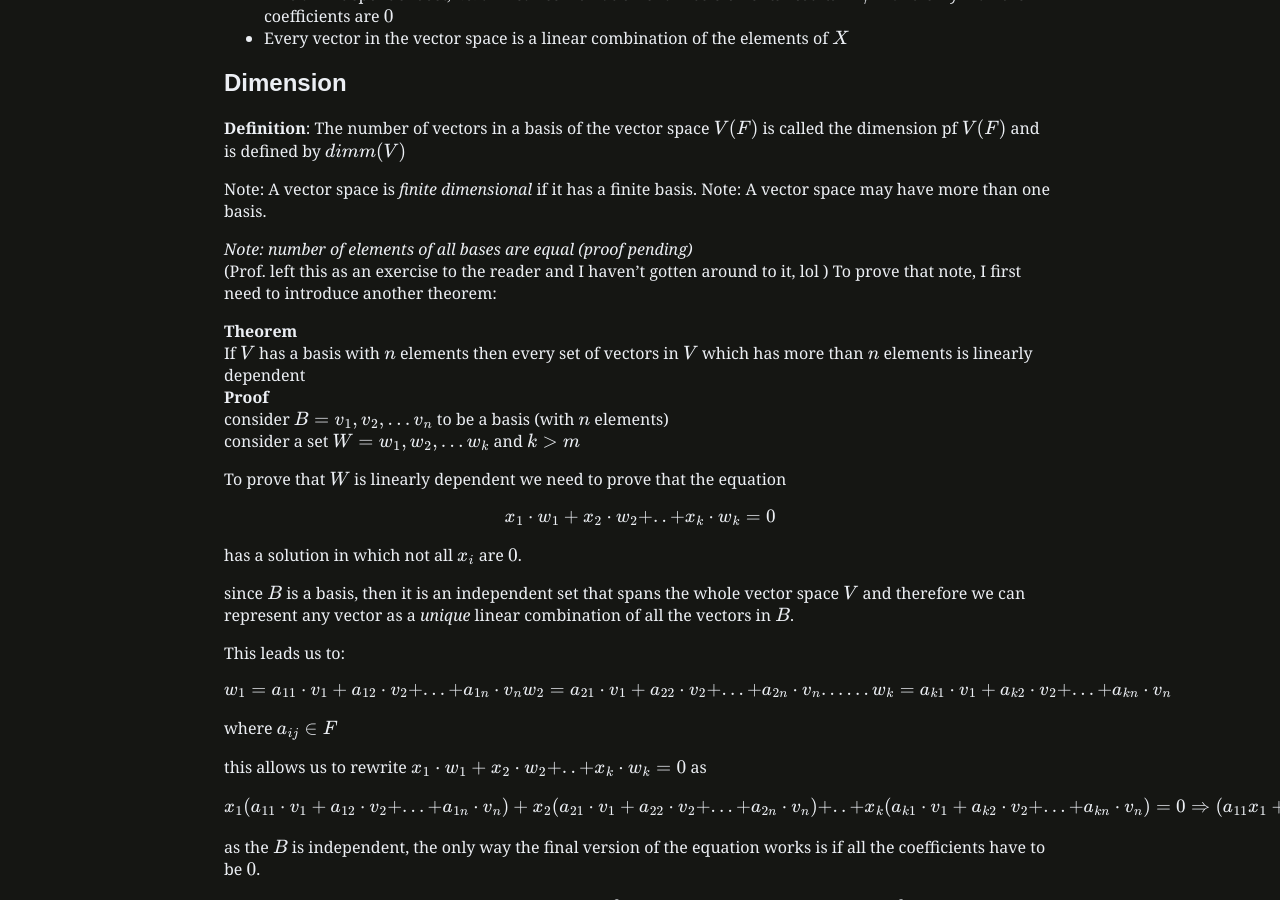
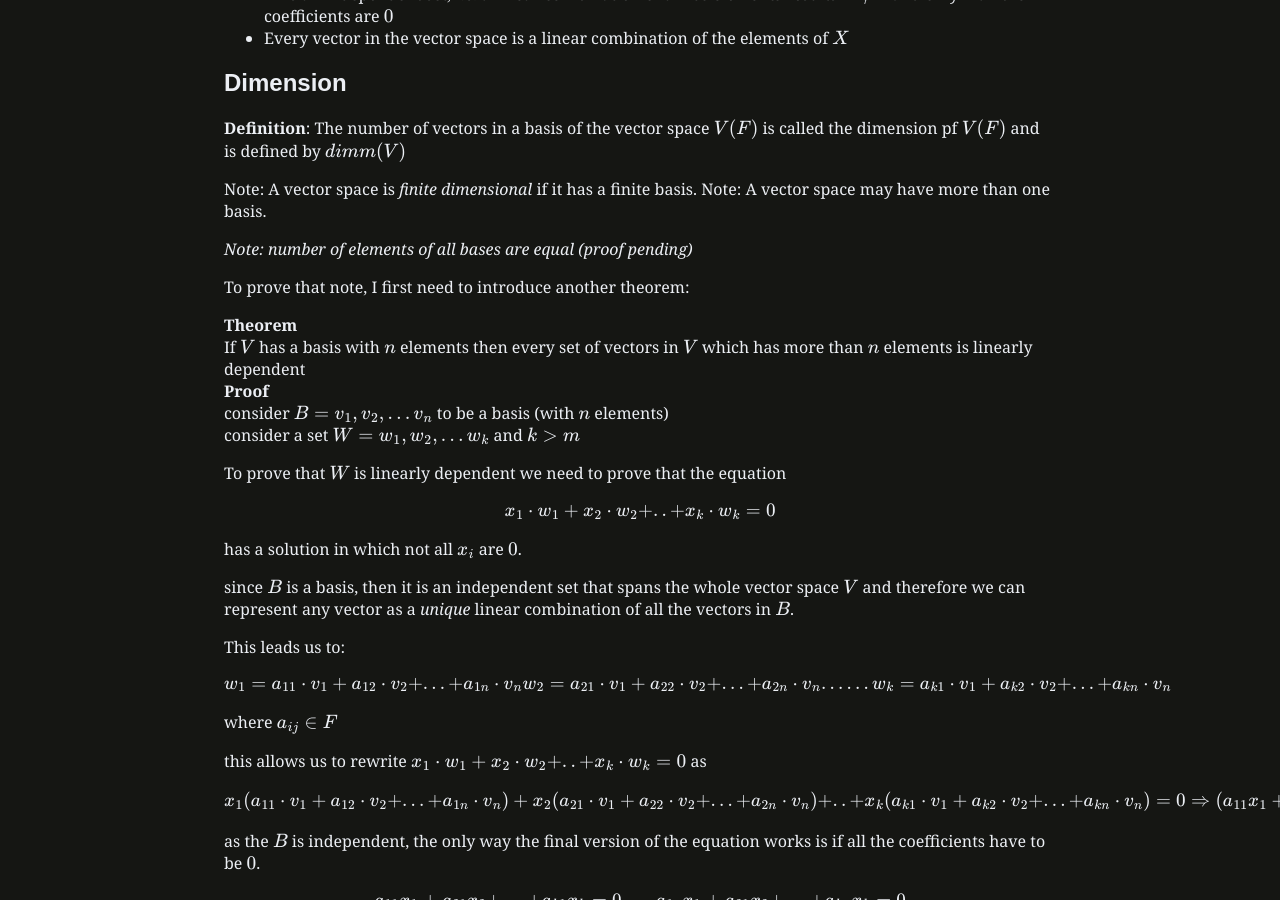
Before and after one commit to iiit-notebook/iiit-notebook.github.io, a Jekyll site: the page built from _notes/linear-algebra/linear-algebra-5.md, in a window 1280 px wide and 900 px high, scrolled down 1805 px. Built offline with Jekyll 4.4.1, drawn with Linux system fonts in a browser that asks for light colours; formulas are drawn with MathJax 3.

Commit message:
[linear algebra] remove outdated status of proof in note 5

```diff
--- a/_notes/linear-algebra/linear-algebra-5.md
+++ b/_notes/linear-algebra/linear-algebra-5.md
@@ -109,7 +109,7 @@ Note: A vector space is _finite dimensional_ if it has a finite basis.
 Note: A vector space may have more than one basis.
 
 _Note: number of elements of all bases are equal (proof pending)_
-(Prof. left this as an exercise to the reader and I haven't gotten around to it, lol )
+
 To prove that note, I first need to introduce another theorem:
 
 __Theorem__
```
